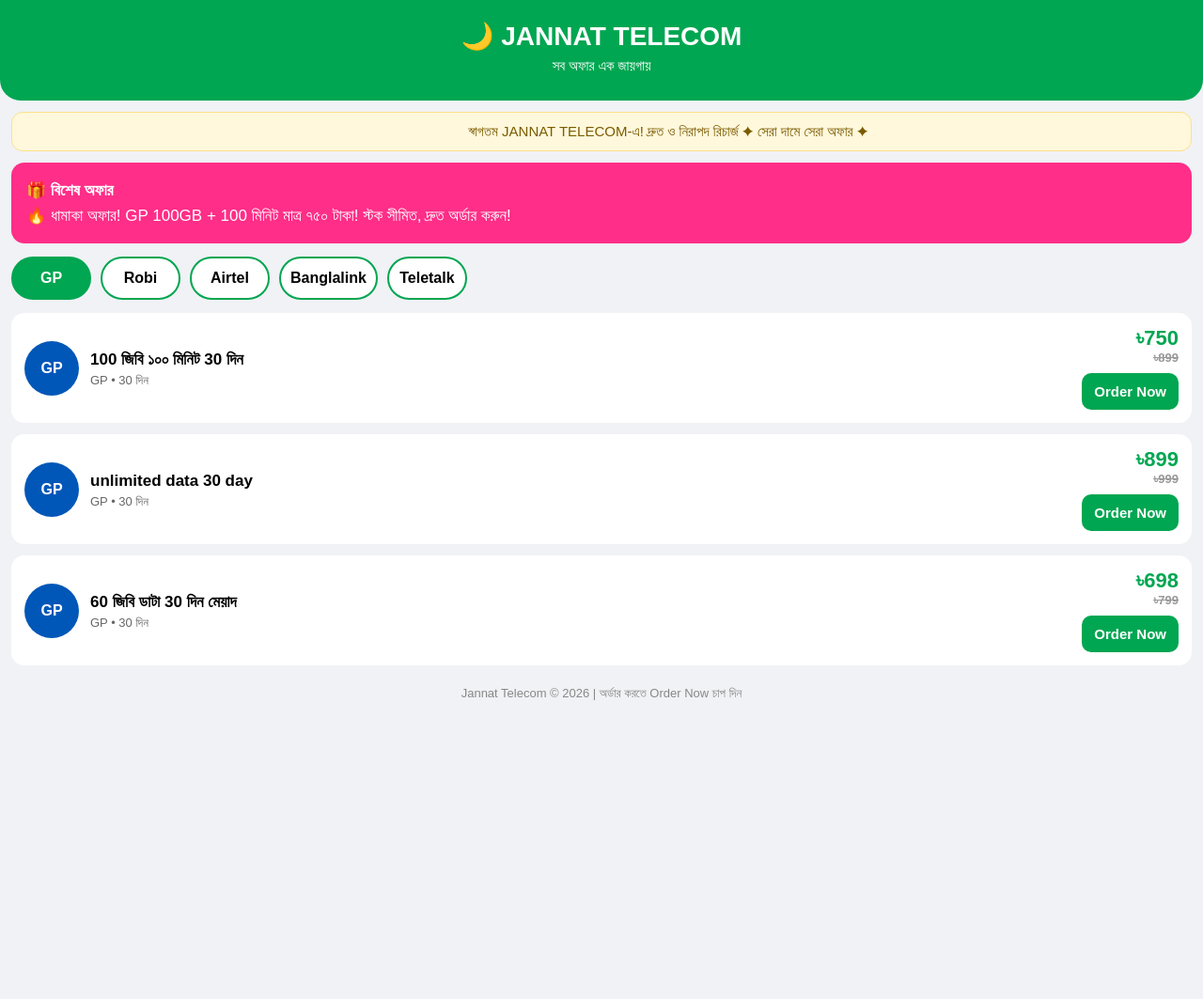
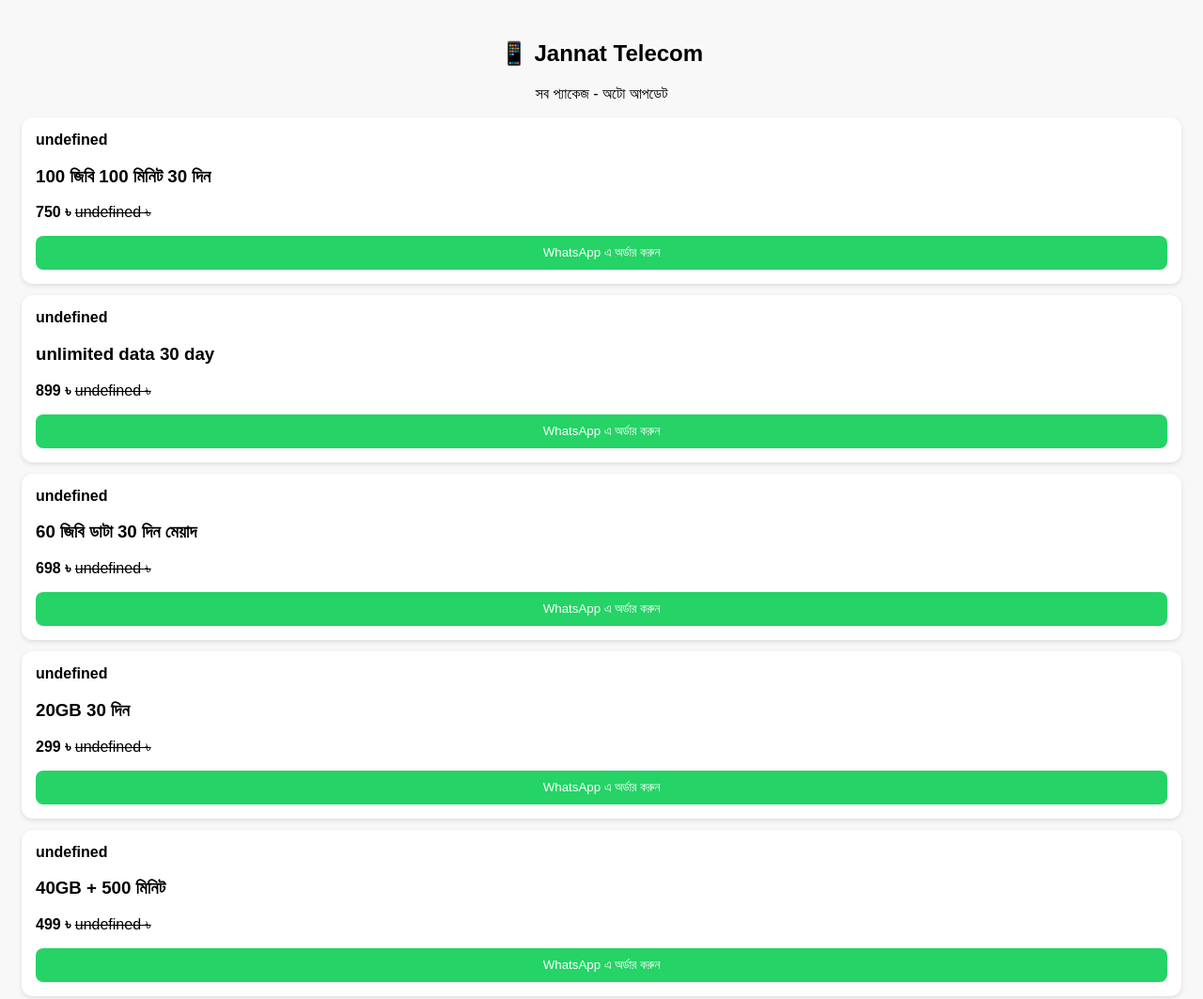
Before and after one commit to jannattelecom/JANNAT-TELECOM-, a plain HTML site: page index.html in a window 1280 px wide. Shown: the top 1063 px of the page at 94% size. Before the commit the page ends 800 px from the top, so only its background shows below. Drawn offline with Linux system fonts and the light colour scheme.

Commit message:
Refactor index.html with new layout and dynamic loading
Replaced old HTML structure with a new layout and updated styles for better presentation. Added functionality to load packages dynamically from an external JSON source.

```diff
--- a/index.html
+++ b/index.html
@@ -1,65 +1,4 @@
-<!DOCTYPE html>
-<html lang="bn"><head><meta charset="UTF-8">
-<meta name="viewport" content="width=device-width,initial-scale=1">
-<title>Jannat Telecom - সব অফার এক জায়গায়</title>
-<style>
-*{box-sizing:border-box;font-family:sans-serif;margin:0;padding:0}
-body{background:#f0f2f5}
-.h{background:#00a651;color:#fff;padding:22px 12px 28px;text-align:center;border-radius:0 0 22px 22px}
-.h h1{font-size:28px}.h p{margin-top:6px;font-size:15px}
-.marquee{background:#fff8dc;border:1px solid #ffe08a;margin:12px;padding:11px;border-radius:12px;text-align:center;color:#7a5b00;font-size:15px;overflow:hidden;white-space:nowrap}
-.marquee span{display:inline-block;animation:m 12s linear infinite}
-@keyframes m{from{transform:translateX(100%)}to{transform:translateX(-100%)}}
-.offer{background:#ff2e88;color:#fff;margin:0 12px;padding:16px;border-radius:14px;font-size:17px;line-height:1.6}
-.ops{display:flex;gap:10px;overflow-x:auto;padding:14px 12px}
-.opBtn{min-width:85px;padding:12px 10px;border-radius:30px;border:2px solid #00a651;background:#fff;font-weight:bold;font-size:16px;cursor:pointer}
-.opBtn.active{background:#00a651;color:#fff}
-.card{background:#fff;margin:0 12px 12px;padding:14px;border-radius:14px;display:flex;gap:12px;align-items:center}
-.logo{width:58px;height:58px;min-width:58px;border-radius:50%;color:#fff;display:flex;align-items:center;justify-content:center;font-weight:900;font-size:16px;text-align:center;line-height:1}
-.logo.GP{background:#0057b8}.logo.Robi{background:#e60000}.logo.Airtel{background:#e40000}.logo.Banglalink{background:#ff6a00}.logo.Teletalk{background:#007a3d}
-.card b{font-size:17px;line-height:1.4;display:block}
-.card small{color:#666;font-size:13px}
-.right{margin-left:auto;text-align:right}
-.price{color:#00a651;font-size:22px;font-weight:bold}
-.price s{color:#999;font-size:13px;display:block}
-.btn{background:#00a651;color:#fff;border:none;padding:11px 13px;border-radius:10px;font-weight:bold;font-size:15px;margin-top:8px;cursor:pointer}
-.foot{text-align:center;color:#888;font-size:13px;padding:10px}
-</style></head><body>
-<div class="h"><h1>🌙 JANNAT TELECOM</h1><p>সব অফার এক জায়গায়</p></div>
-<div class="marquee"><span>স্বাগতম JANNAT TELECOM-এ! দ্রুত ও নিরাপদ রিচার্জ ✦ সেরা দামে সেরা অফার ✦</span></div>
-<div class="offer"><b>🎁 বিশেষ অফার</b><br>🔥 ধামাকা অফার! GP 100GB + 100 মিনিট মাত্র ৭৫০ টাকা! স্টক সীমিত, দ্রুত অর্ডার করুন!</div>
-<div class="ops" id="opList"></div>
-<div id="pkgList"></div>
-<p class="foot">Jannat Telecom © 2026 | অর্ডার করতে Order Now চাপ দিন</p>
-<script>
-let defaultPkgs=[
-{id:1,op:'Grameenphone',name:'100 জিবি ১০০ মিনিট 30 দিন',price:750,old:899},
-{id:2,op:'Grameenphone',name:'unlimited data 30 day',price:899,old:999},
-{id:3,op:'Grameenphone',name:'60 জিবি ডাটা 30 দিন মেয়াদ',price:698,old:799},
-{id:4,op:'Robi',name:'20GB 30 দিন',price:299,old:359},
-{id:5,op:'Robi',name:'40GB + 500 মিনিট',price:499,old:599},
-{id:6,op:'Airtel',name:'25GB 30 দিন',price:349,old:429},
-{id:7,op:'Banglalink',name:'15GB 30 দিন',price:249,old:299},
-{id:8,op:'Teletalk',name:'10GB 30 দিন',price:199,old:249},
-];
-let pkgs=JSON.parse(localStorage.getItem('j_pkgs')||'null')||defaultPkgs;
-let ops=['Grameenphone','Robi','Airtel','Banglalink','Teletalk'];
-let short={Grameenphone:'GP',Robi:'Robi',Airtel:'Airtel',Banglalink:'Banglalink',Teletalk:'Teletalk'};
-let logoTxt={Grameenphone:'GP',Robi:'Robi',Airtel:'airtel',Banglalink:'BL',Teletalk:'TT'};
-let sel='Grameenphone';
-function render(){
-let oh='';ops.forEach(o=>{oh+=`<button class="opBtn ${sel===o?'active':''}" onclick="sel='${o}';render()">${short[o]}</button>`});
-document.getElementById('opList').innerHTML=oh;
-let list=pkgs.filter(p=>p.op===sel);
-let h='';if(list.length===0)h='<div class="card">এই অপারেটরে কোনো প্যাকেজ নাই</div>';
-list.forEach(p=>{
-h+=`<div class="card"><div class="logo ${short[p.op]}">${logoTxt[p.op]}</div><div><b>${p.name}</b><small>${short[p.op]} • 30 দিন</small></div><div class="right"><div class="price">৳${p.price}<s>৳${p.old}</s></div><button class="btn" onclick="order('${p.name}',${p.price})">Order Now</button></div></div>`;
-});
-document.getElementById('pkgList').innerHTML=h;
-}
-function order(n,p){
-let msg=encodeURIComponent('আসসালামু আলাইকুম, আমি এই প্যাকেজটি নিতে চাই: '+n+' - ৳'+p);
-window.open('https://wa.me/8801955579367?text='+msg,'_blank');
-}
-render();
+<!DOCTYPE html><html lang="bn"><head><meta charset="UTF-8"><meta name="viewport" content="width=device-width, initial-scale=1.0"><title>Jannat Telecom</title><style>body{font-family:sans-serif;background:#f8f8f8;padding:15px}.card{background:#fff;padding:15px;border-radius:12px;margin-bottom:12px;box-shadow:0 2px 5px #ddd}button{background:#25D366;color:#fff;border:none;padding:10px;border-radius:8px;width:100%}</style></head><body><h2 style="text-align:center">📱 Jannat Telecom</h2><p style="text-align:center">সব প্যাকেজ - অটো আপডেট</p><div id="list">লোড হচ্ছে...</div><script>
+async function load(){let r=await fetch('https://cdn.jsdelivr.net/gh/jannattelecom/JANNAT-TELECOM-@main/packages.json?t='+Date.now());let pkgs=await r.json();document.getElementById('list').innerHTML=pkgs.map(p=>`<div class="card"><b>${p.sim}</b><h3>${p.name}</h3><p><b>${p.price} ৳</b> <s>${p.oldPrice} ৳</s></p><button onclick="window.open('https://wa.me/971XXXXXXXXX?text='+encodeURIComponent('আমি '+p.name+' প্যাকেজটি নিতে চাই'))">WhatsApp এ অর্ডার করুন</button></div>`).join('');}
+load();
 </script></body></html>
```
